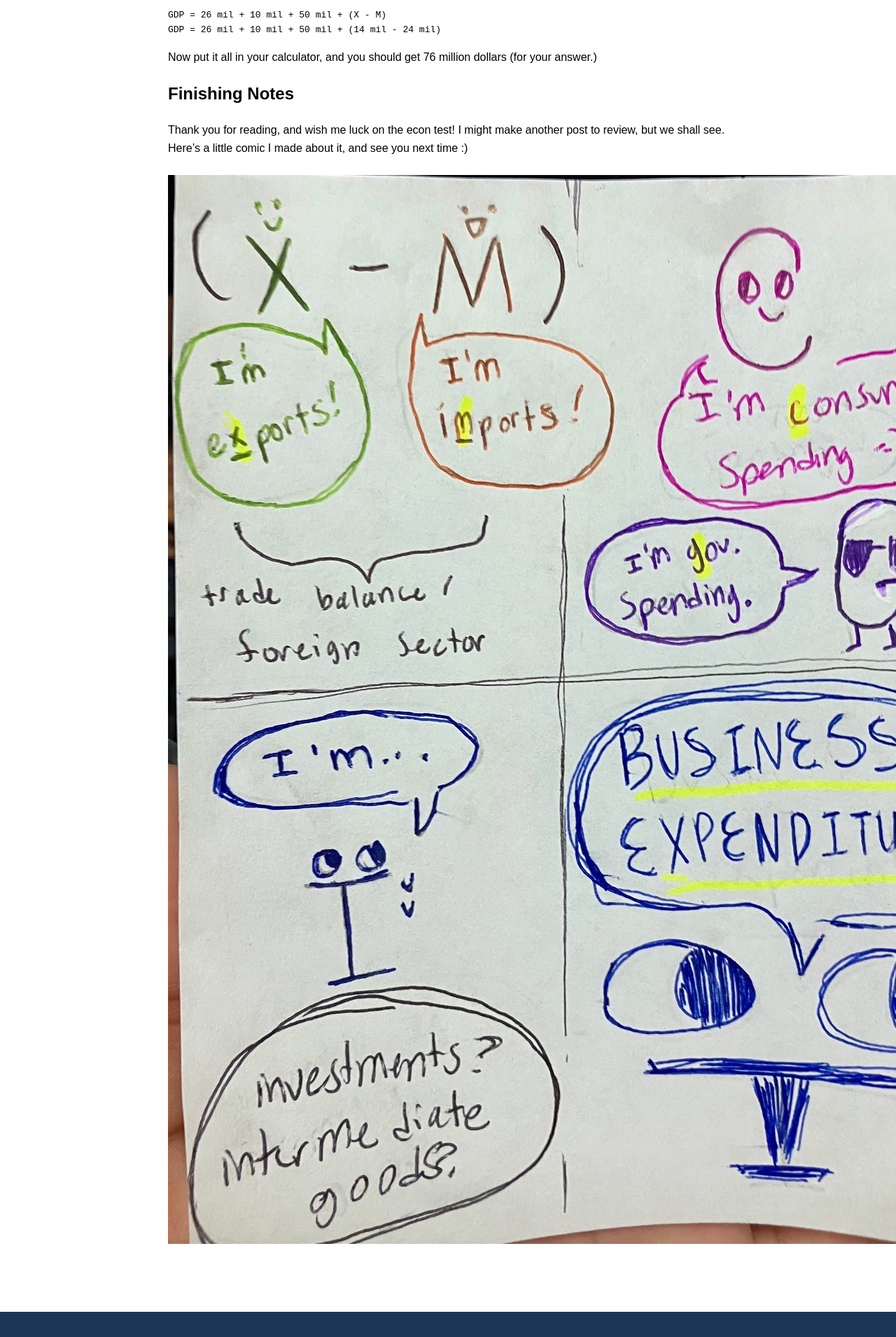
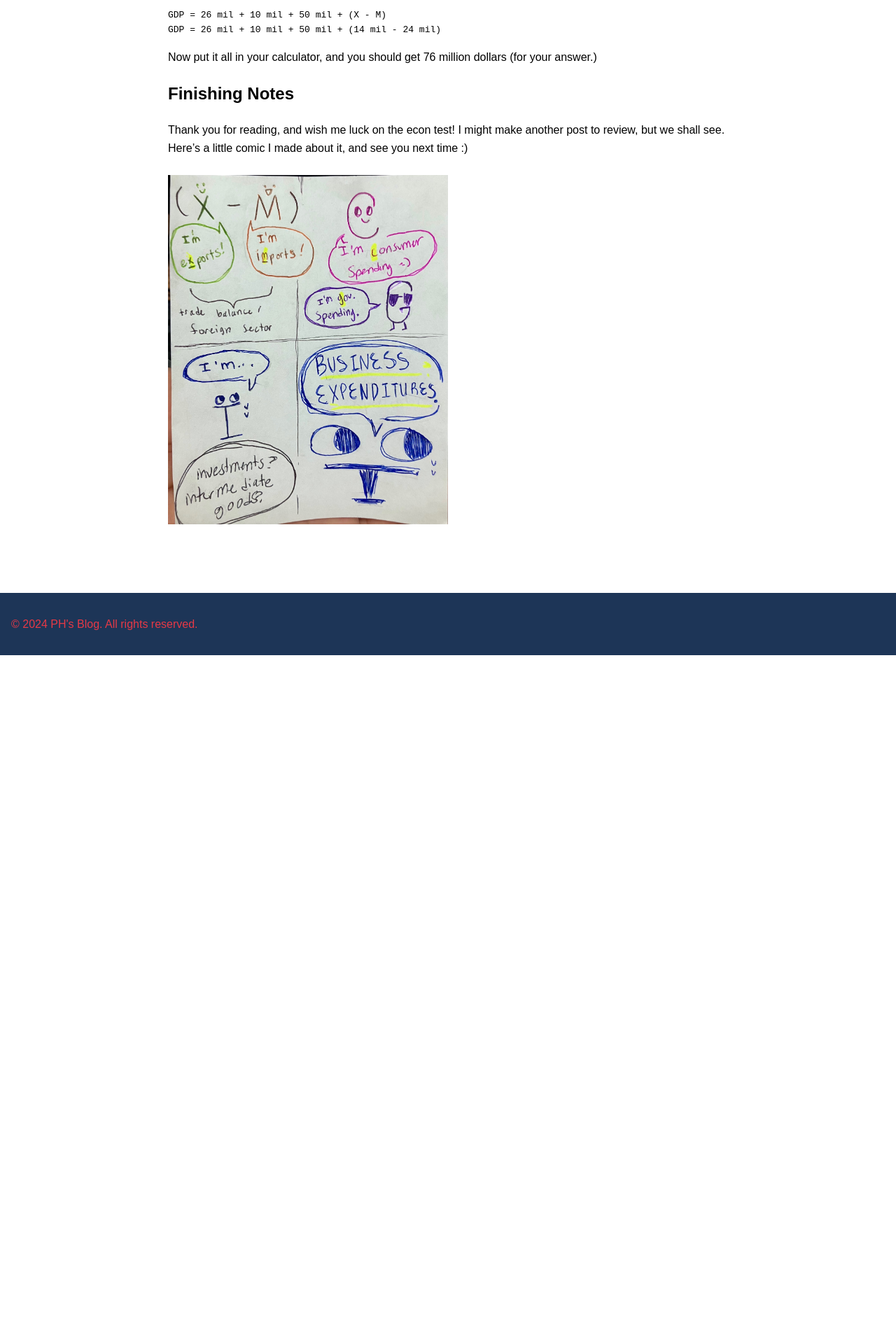
Before and after one commit to CaptainSapphire/PH-s-Blog, a Jekyll site: the page built from _posts/2024-12-4-GDP-Equation.md, in a window 1280 px wide. Shown: the part 1658-3568 px from the top of the page at 70% size. Built offline with Jekyll 4.4.1, drawn with Linux system fonts in a browser that asks for light colours; our own code applies the rules of GitHub Pages for plain Markdown files; after the commit the page ends 2594 px from its top, so only the background shows below that.

Commit message:
Update 2024-12-4-GDP-Equation.md

```diff
--- a/_posts/2024-12-4-GDP-Equation.md
+++ b/_posts/2024-12-4-GDP-Equation.md
@@ -55,4 +55,4 @@ Now put it all in your calculator, and you should get 76 million dollars (for yo
 ## Finishing Notes
 Thank you for reading, and wish me luck on the econ test! I might make another post to review, but we shall see. Here's a little comic I made about it, and see you next time :)
 <br><br>
-!["comic"](https://github.com/CaptainSapphire/PH-s-Blog/blob/main/assets/December%202024/IMG_5706.jpg?raw=true)
+<img src="https://github.com/CaptainSapphire/PH-s-Blog/blob/main/assets/December%202024/IMG_5706.jpg?raw=true" alt="drawing" width="400"/>
```
